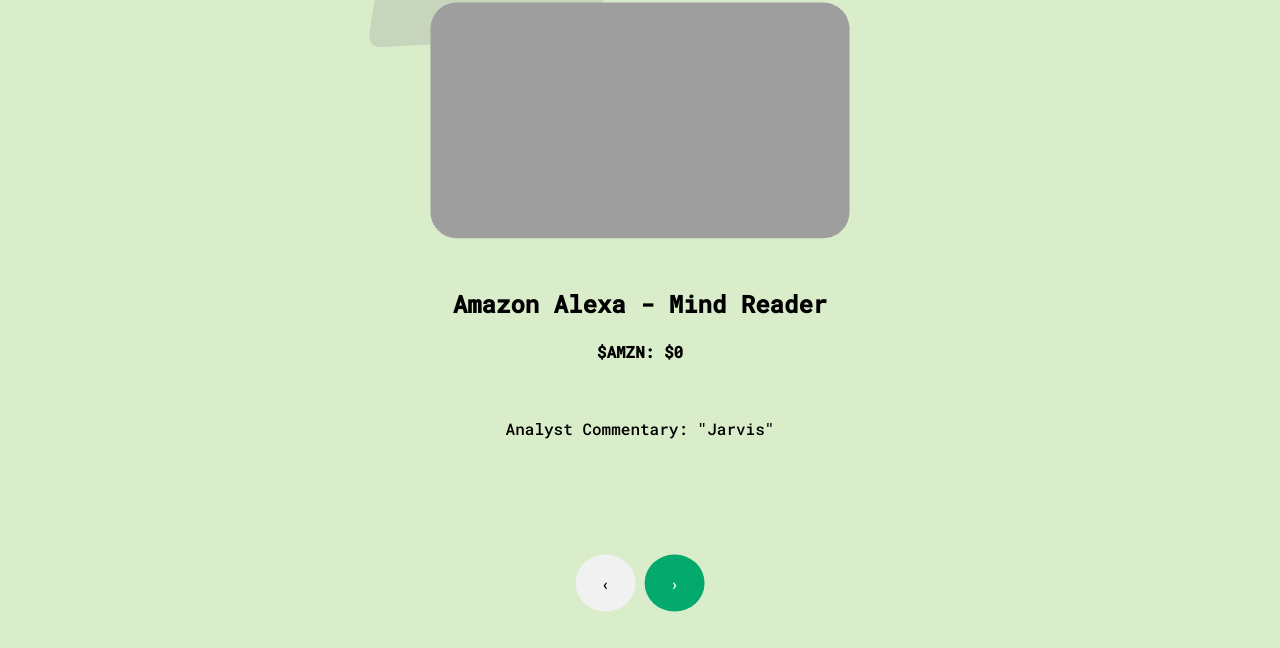
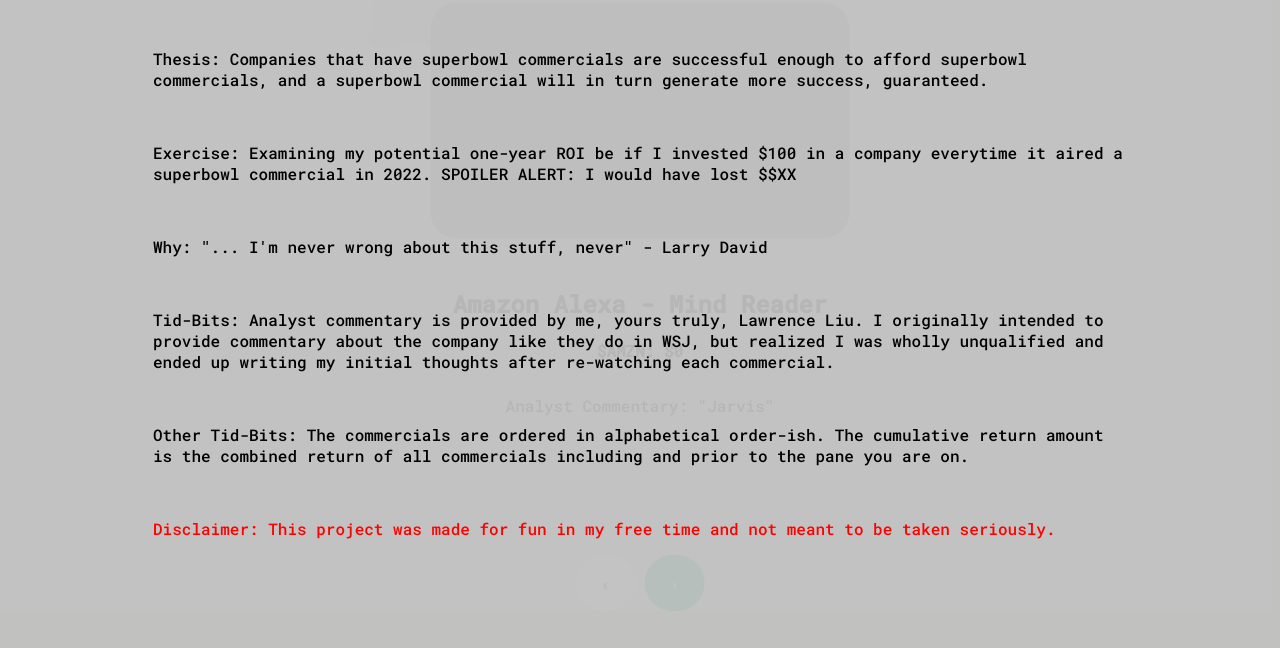
Before and after one commit to LwrncLiu/superbowl_index, a website with bundled scripts: page index.html in a window 1280 px wide. Shown: the part 152-800 px from the top of the page. Built offline with nearby package versions, Linux system fonts and the light colour scheme; animation ran at ten frames a second.

Commit message:
more formatting, start info div as shown

```diff
--- a/css/main.css
+++ b/css/main.css
@@ -30,7 +30,7 @@
   width: 100%;
   position: absolute;
   background-color: rgba(192, 192, 192, 0.95);
-  display: none;
+  /* display: none; */
   z-index: 1;
   overflow-x: hidden;
 }
@@ -72,6 +72,10 @@
   margin-right: 2rem;
 }
 
+.textContent h4 {
+  margin:0;
+}
+
 #commercialName {
   margin-top: 0;
 }
--- a/index.html
+++ b/index.html
@@ -19,7 +19,7 @@
             <div class="infoText">
                 <h1>The 2022 Superbowl Commercial Index after One Year</h1>
                 <p>Thesis: Companies that have superbowl commercials are successful enough to afford superbowl commercials, and a superbowl commercial will in turn generate more success, guaranteed.</p>
-                <p>Exercise: Examining my potential one-year ROI be if I invested $100 in a company everytime it aired a superbowl commercial in 2022.</p>
+                <p>Exercise: Examining my potential one-year ROI be if I invested $100 in a company everytime it aired a superbowl commercial in 2022. SPOILER ALERT: I would have lost $$XX</p>
                 <p>Why: "... I'm never wrong about this stuff, never" - Larry David</p>
                 <p>Tid-Bits: Analyst commentary is provided by me, yours truly, Lawrence Liu. I originally intended to provide commentary about the company like they do in WSJ, but realized I was wholly unqualified and ended up writing my initial thoughts after re-watching each commercial.</p>
                 <p>Other Tid-Bits: The commercials are ordered in alphabetical order-ish. The cumulative return amount is the combined return of all commercials including and prior to the pane you are on.</p>
```
